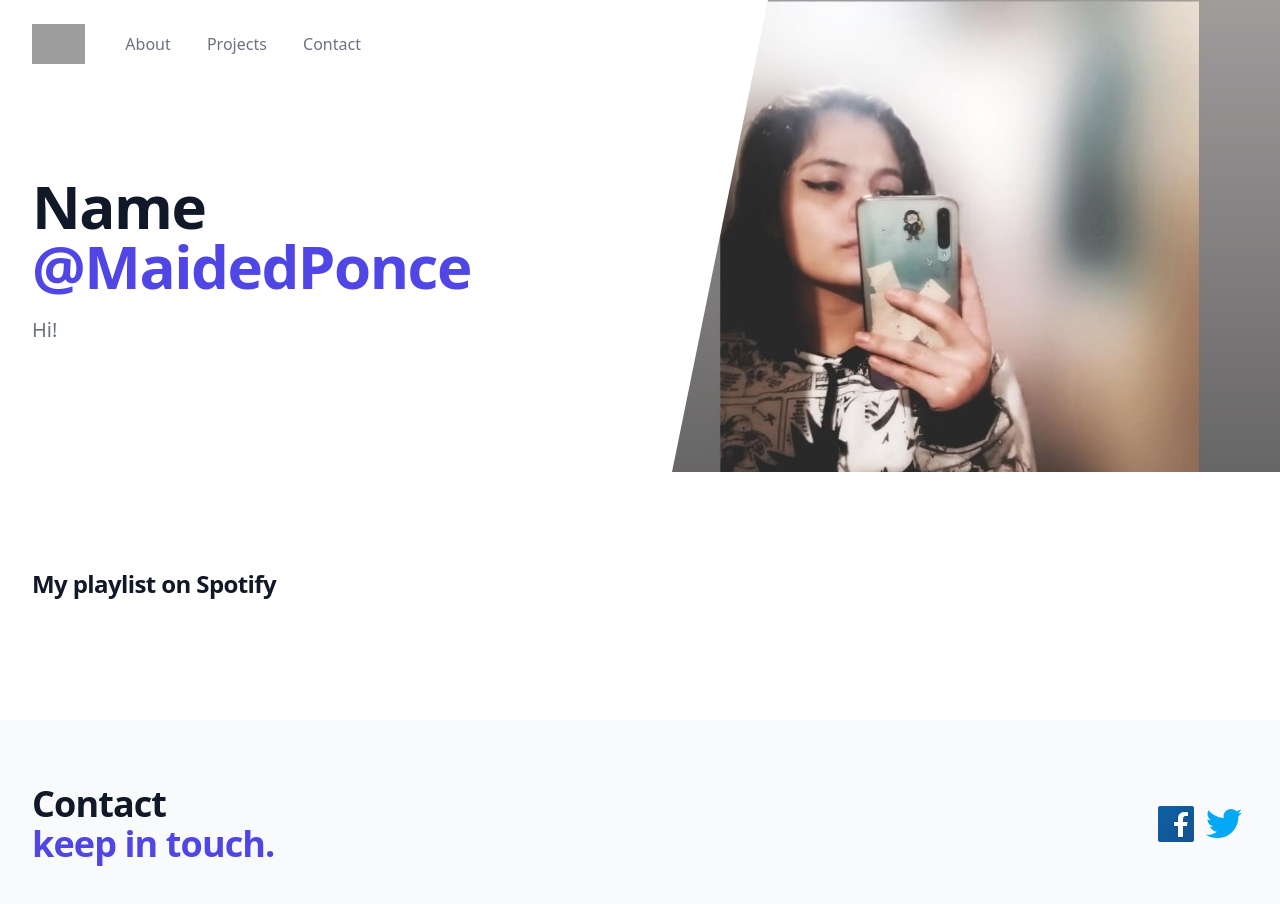
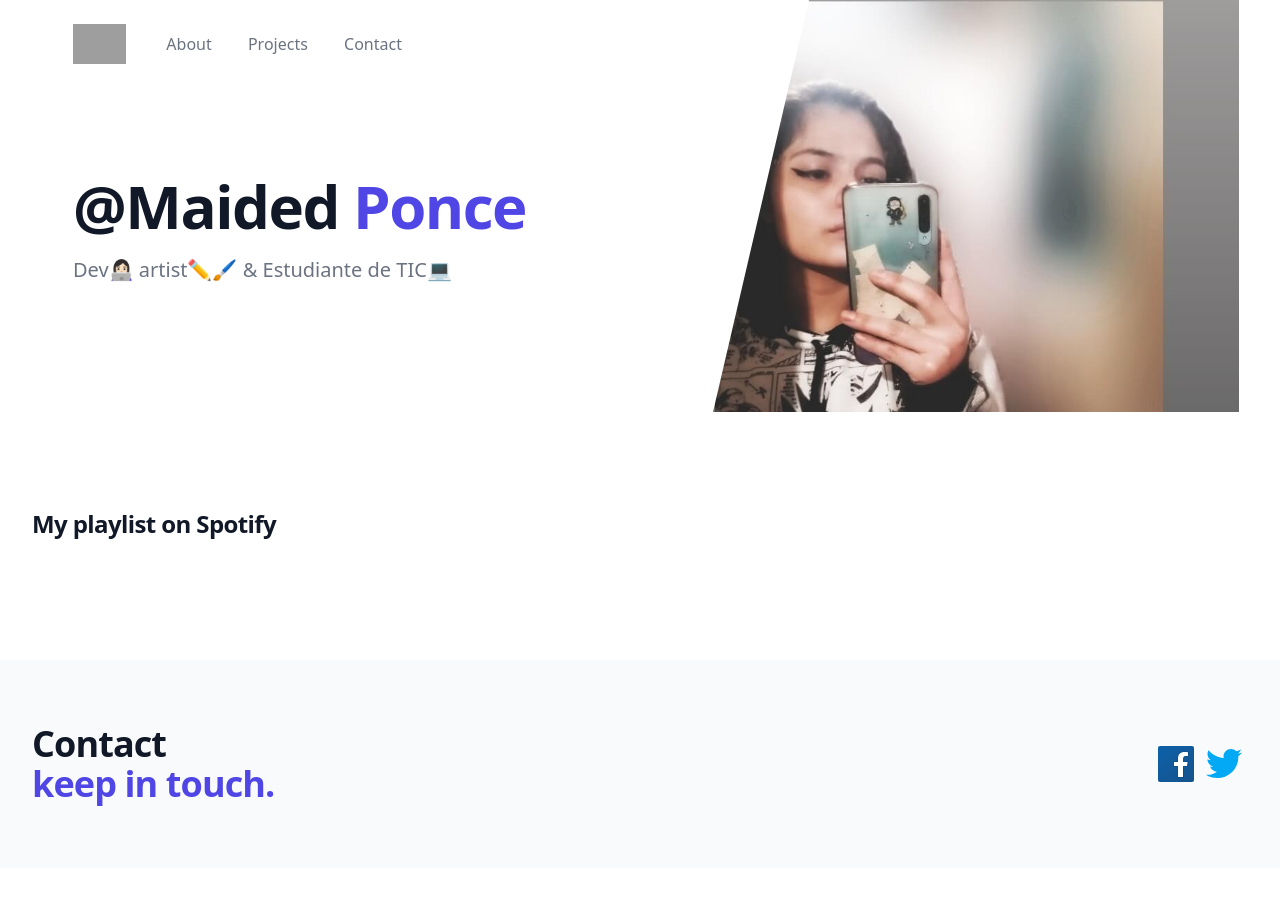
Before and after one commit to MaidedPonce/curso-de-asincronismo-con-javascript, a website with bundled scripts: page src/index.html in a window 1280 px wide. After the commit the page ends 868 px from the top, so only its background shows below. Built offline with nearby package versions, Linux system fonts and the light colour scheme; some packages are replaced by stand-ins of ours; no server answers; grey boxes are pictures that could not be loaded; files whose address does not match are found by name.

Commit message:
Adding some fizes to image

```diff
--- a/src/index.html
+++ b/src/index.html
@@ -12,7 +12,7 @@
 </head>
 
 <body>
-  <div class="relative bg-white overflow-hidden">
+  <div class="relative bg-white overflow-hidden max-w-[1198px] m-auto">
     <div class="max-w-7xl mx-auto">
       <div class="relative z-10 pb-8 bg-white sm:pb-16 md:pb-20 lg:max-w-2xl lg:w-full lg:pb-28 xl:pb-32">
         <svg class="hidden lg:block absolute right-0 inset-y-0 h-full w-48 text-white transform translate-x-1/2"
@@ -42,19 +42,19 @@
         <main class="mt-10 mx-auto max-w-7xl px-4 sm:mt-12 sm:px-6 md:mt-16 lg:mt-20 lg:px-8 xl:mt-28">
           <div class="sm:text-center lg:text-left">
             <h1 class="text-4xl tracking-tight font-extrabold text-gray-900 sm:text-5xl md:text-6xl">
-              <span class="block xl:inline">Name</span>
-              <span class="block text-indigo-600 xl:inline">@MaidedPonce</span>
+              <span class="block xl:inline">@Maided</span>
+              <a href="https://github.com/MaidedPonce" class="block text-indigo-600 xl:inline">Ponce</a>
             </h1>
             <p
               class="mt-3 text-base text-gray-500 sm:mt-5 sm:text-lg sm:max-w-xl sm:mx-auto md:mt-5 md:text-xl lg:mx-0">
-              Hi!</p>
+              Dev👩🏻‍💻 artist✏️🖌️ & Estudiante de TIC💻</p>
           </div>
         </main>
       </div>
     </div>
-    <div class="lg:absolute lg:inset-y-0 lg:right-0 lg:w-1/2">
+    <div class="lg:absolute lg:inset-y-0 lg:right-0 lg:w-1/2 p-4 lg:p-0 lg:bg-[#292929]">
       <img
-        class="h-56 object-top w-full object-cover sm:h-72 md:h-96 lg:w-full lg:h-full"
+        class="h-auto lg:w-80 md:w-[27rem] xl:w-full object-top md:h-full w-full m-auto lg:my-0 lg:mr-0 rounded-full md:rounded-none sm:ml-auto object-cover"
         src="assets/images/me.jpg"
         alt="Mi foto"
         lazy="loading"
```
